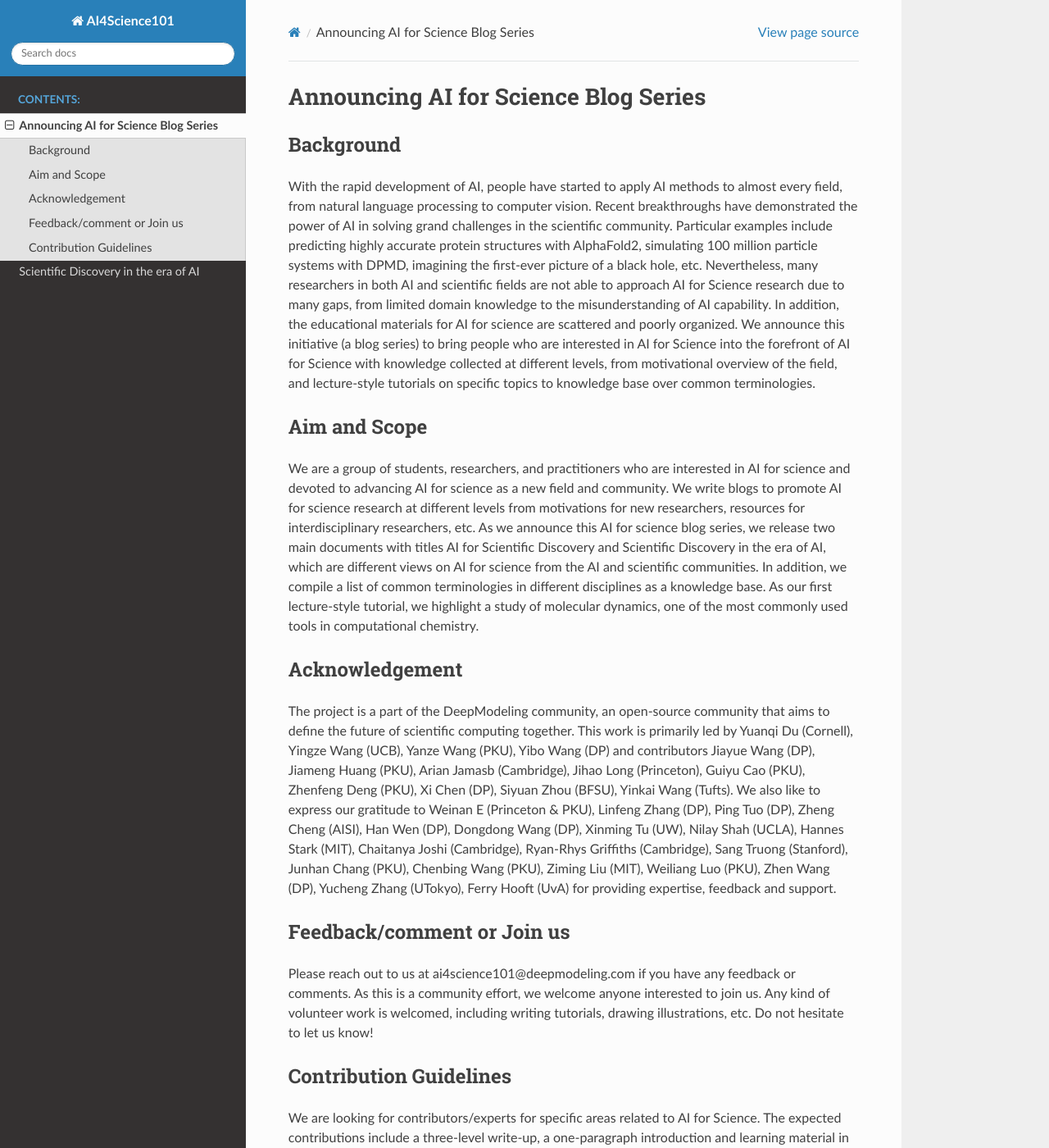
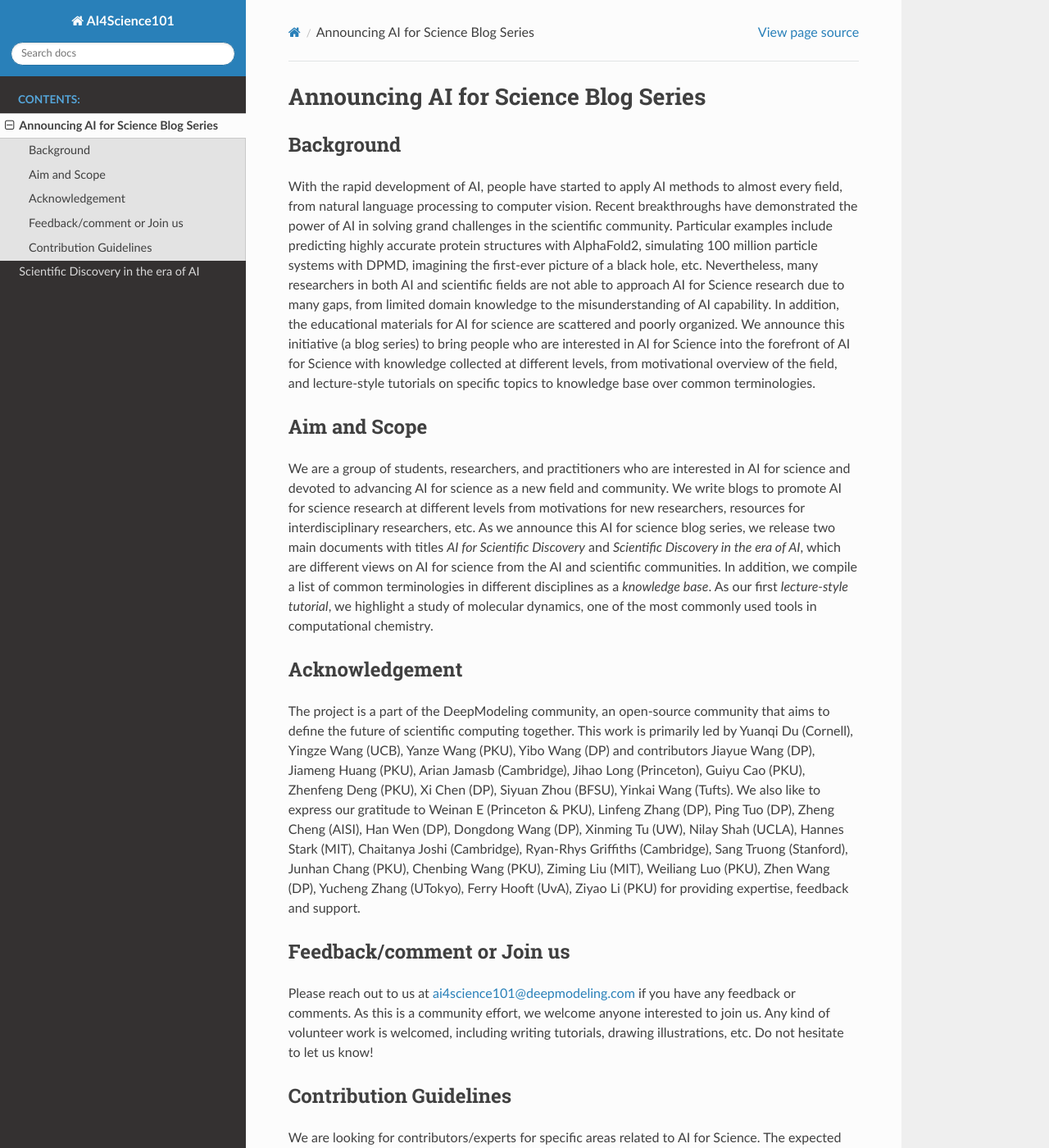
Before and after one commit to deepmodeling/AI4Science101, a Sphinx documentation site: the page built from source/wholePicture/announcement/announcement.md, in a window 1280 px wide and 1400 px high. Shown: the whole window at 82% size. Built offline with Sphinx 7.4.7 and the Read the Docs theme 2.0.0, drawn with Linux system fonts in a browser that asks for light colours; pages that are not in the unit, such as notebooks, are missing from menus.

Commit message:
Update announcement.md

```diff
--- a/source/wholePicture/announcement/announcement.md
+++ b/source/wholePicture/announcement/announcement.md
@@ -4,16 +4,14 @@
 With the rapid development of AI, people have started to apply AI methods to almost every field, from natural language processing to computer vision. Recent breakthroughs have demonstrated the power of AI in solving grand challenges in the scientific community. Particular examples include predicting highly accurate protein structures with AlphaFold2, simulating 100 million particle systems with DPMD, imagining the first-ever picture of a black hole, etc. Nevertheless, many researchers in both AI and scientific fields are not able to approach AI for Science research due to many gaps, from limited domain knowledge to the misunderstanding of AI capability. In addition, the educational materials for AI for science are scattered and poorly organized. We announce this initiative (a blog series) to bring people who are interested in AI for Science into the forefront of AI for Science with knowledge collected at different levels, from motivational overview of the field, and lecture-style tutorials on specific topics to knowledge base over common terminologies.
 
 ## Aim and Scope
-We are a group of students, researchers, and practitioners who are interested in AI for science and devoted to advancing AI for science as a new field and community.
-We write blogs to promote AI for science research at different levels from motivations for new researchers, resources for interdisciplinary researchers, etc.
-As we announce this AI for science blog series, we release two main documents with titles AI for Scientific Discovery and Scientific Discovery in the era of AI, which are different views on AI for science from the AI and scientific communities. In addition, we compile a list of common terminologies in different disciplines as a knowledge base. As our first lecture-style tutorial, we highlight a study of molecular dynamics, one of the most commonly used tools in computational chemistry.
+We are a group of students, researchers, and practitioners who are interested in AI for science and devoted to advancing AI for science as a new field and community. We write blogs to promote AI for science research at different levels from motivations for new researchers, resources for interdisciplinary researchers, etc. As we announce this AI for science blog series, we release two main documents with titles *AI for Scientific Discovery* and *Scientific Discovery in the era of AI*, which are different views on AI for science from the AI and scientific communities. In addition, we compile a list of common terminologies in different disciplines as a *knowledge base*. As our first *lecture-style tutorial*, we highlight a study of molecular dynamics, one of the most commonly used tools in computational chemistry.
 
 ## Acknowledgement
 The project is a part of the DeepModeling community, an open-source community that aims to define the future of scientific computing together.
-This work is primarily led by Yuanqi Du (Cornell), Yingze Wang (UCB), Yanze Wang (PKU), Yibo Wang (DP) and contributors Jiayue Wang (DP), Jiameng Huang (PKU), Arian Jamasb (Cambridge), Jihao Long (Princeton), Guiyu Cao (PKU), Zhenfeng Deng (PKU), Xi Chen (DP), Siyuan Zhou (BFSU), Yinkai Wang (Tufts). We also like to express our gratitude to Weinan E (Princeton \& PKU), Linfeng Zhang (DP), Ping Tuo (DP), Zheng Cheng (AISI), Han Wen (DP), Dongdong Wang (DP), Xinming Tu (UW), Nilay Shah (UCLA), Hannes Stark (MIT), Chaitanya Joshi (Cambridge), Ryan-Rhys Griffiths (Cambridge), Sang Truong (Stanford), Junhan Chang (PKU), Chenbing Wang (PKU), Ziming Liu (MIT), Weiliang Luo (PKU), Zhen Wang (DP), Yucheng Zhang (UTokyo), Ferry Hooft (UvA) for providing expertise, feedback and support.
+This work is primarily led by Yuanqi Du (Cornell), Yingze Wang (UCB), Yanze Wang (PKU), Yibo Wang (DP) and contributors Jiayue Wang (DP), Jiameng Huang (PKU), Arian Jamasb (Cambridge), Jihao Long (Princeton), Guiyu Cao (PKU), Zhenfeng Deng (PKU), Xi Chen (DP), Siyuan Zhou (BFSU), Yinkai Wang (Tufts). We also like to express our gratitude to Weinan E (Princeton \& PKU), Linfeng Zhang (DP), Ping Tuo (DP), Zheng Cheng (AISI), Han Wen (DP), Dongdong Wang (DP), Xinming Tu (UW), Nilay Shah (UCLA), Hannes Stark (MIT), Chaitanya Joshi (Cambridge), Ryan-Rhys Griffiths (Cambridge), Sang Truong (Stanford), Junhan Chang (PKU), Chenbing Wang (PKU), Ziming Liu (MIT), Weiliang Luo (PKU), Zhen Wang (DP), Yucheng Zhang (UTokyo), Ferry Hooft (UvA), Ziyao Li (PKU) for providing expertise, feedback and support.
 
 ## Feedback/comment or Join us
-Please reach out to us at ai4science101@deepmodeling.com if you have any feedback or comments.
+Please reach out to us at [ai4science101@deepmodeling.com](mailto:ai4science101@deepmodeling.com) if you have any feedback or comments.
 As this is a community effort, we welcome anyone interested to join us. Any kind of volunteer work is welcomed, including writing tutorials, drawing illustrations, etc. Do not hesitate to let us know!
 
 ## Contribution Guidelines
```
